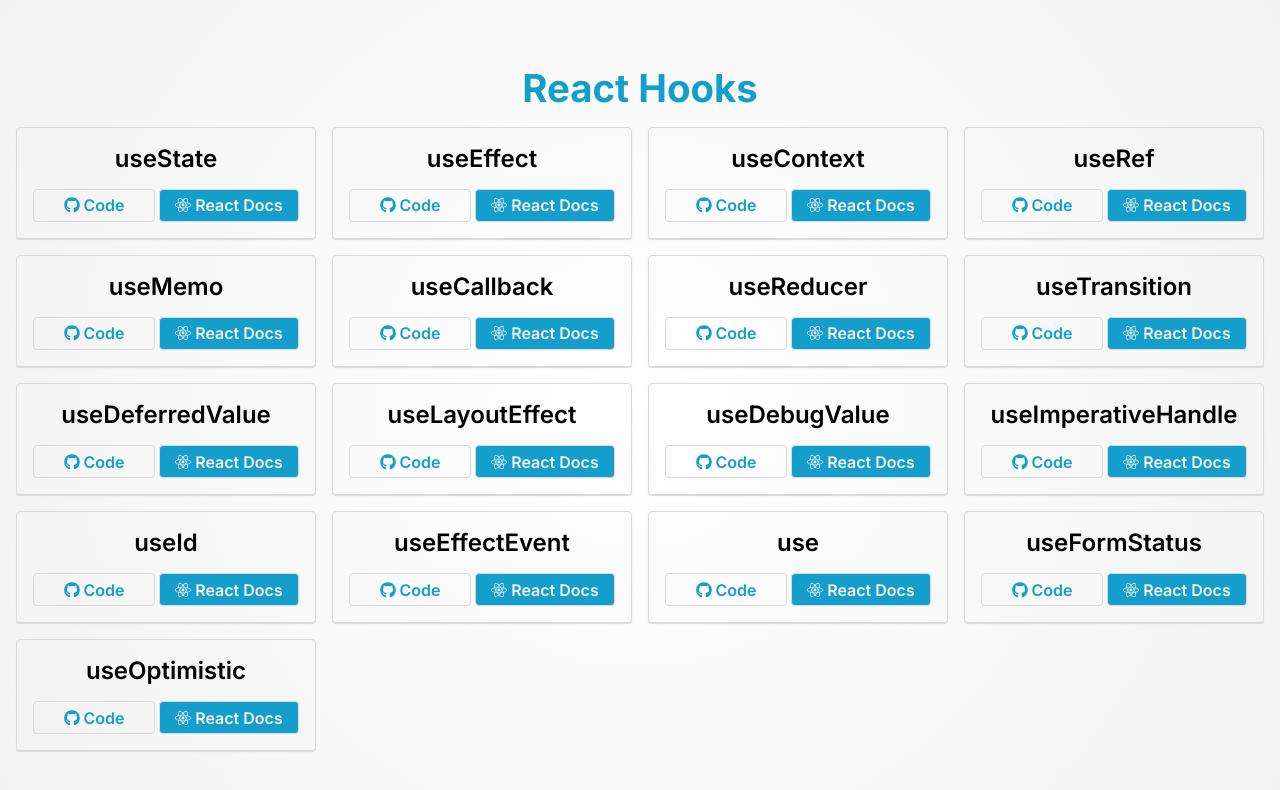
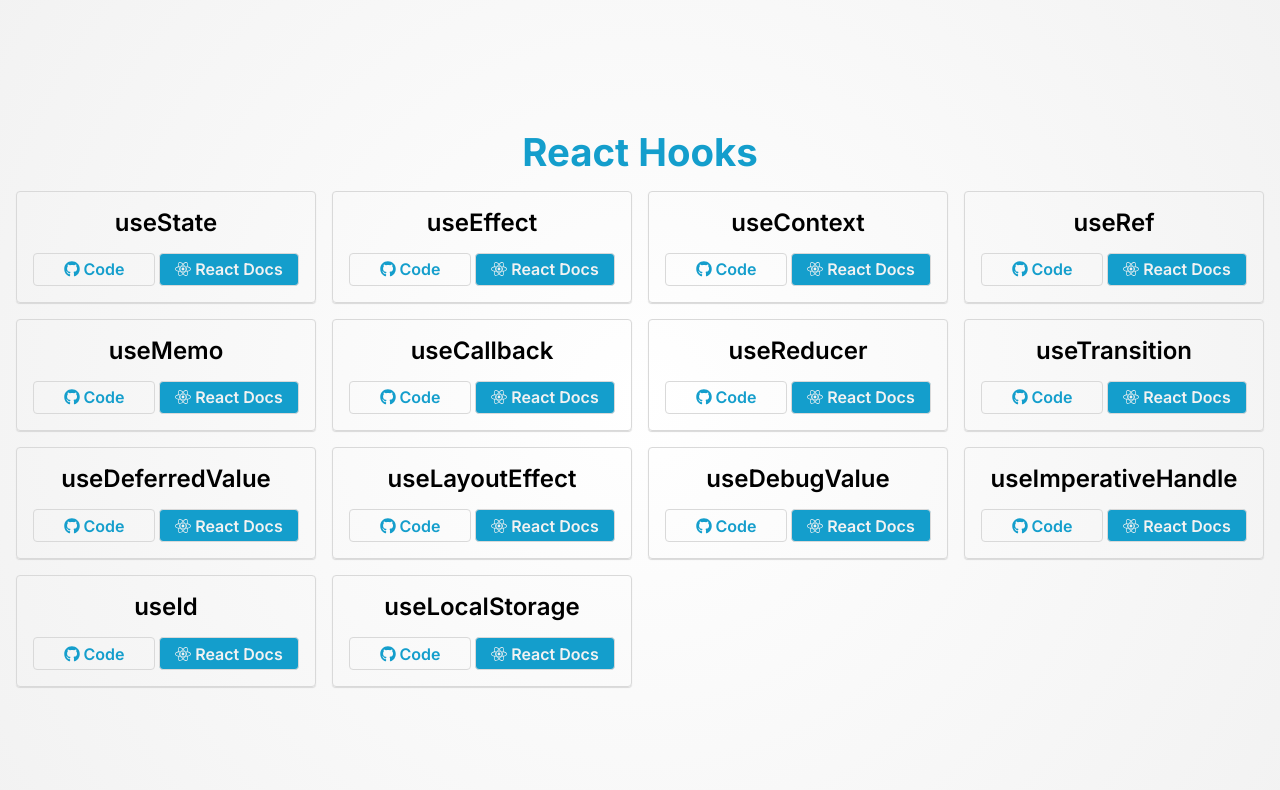
Before and after one commit to uttamakwana/react-hooks, a React (Vite) app: page / in a window 1280 px wide. Shown: the top 790 px of the page. Built offline with nearby package versions, Linux system fonts and the light colour scheme.

Commit message:
Hook: useLocalStorage completed

```diff
--- a/src/App.jsx
+++ b/src/App.jsx
@@ -1,5 +1,5 @@
 import { Route, Routes, useLocation, useNavigate } from "react-router-dom";
-import { Landing, UseState, UseEffect, UseContext, UseRef, UseMemo, UseCallback, UseReducer, UseTransition, UseDeferredValue, UseLayoutEffect, UseDebugValue, UseImperativeHandle, UseId } from "./pages";
+import { Landing, UseState, UseEffect, UseContext, UseRef, UseMemo, UseCallback, UseReducer, UseTransition, UseDeferredValue, UseLayoutEffect, UseDebugValue, UseImperativeHandle, UseId, UseLocalStorage } from "./pages";
 import { FaBars, FaHome } from "react-icons/fa";
 import { Sidebar } from "./components";
 
@@ -28,6 +28,7 @@
         <Route path="/useDebugValue" element={<UseDebugValue />} />
         <Route path="/useImperativeHandle" element={<UseImperativeHandle />} />
         <Route path="/useId" element={<UseId />} />
+        <Route path="/useLocalStorage" element={<UseLocalStorage />} />
       </Routes>
       {pathname !== "/" && (
         <>
--- a/src/constants/hooks.js
+++ b/src/constants/hooks.js
@@ -12,10 +12,11 @@
   "useDebugValue",
   "useImperativeHandle",
   "useId",
-  "useEffectEvent",
-  "use",
-  "useFormStatus",
-  "useOptimistic",
+  // "useEffectEvent",
+  // "use",
+  // "useFormStatus",
+  // "useOptimistic",
+  "useLocalStorage",
 ];
 
 export const hooks = hooksArr.map((hook, index) => ({
--- a/src/pages/Landing/Landing.jsx
+++ b/src/pages/Landing/Landing.jsx
@@ -4,6 +4,7 @@
 import { hooks } from "../../constants/hooks";
 import "./landing.css";
 import { useNavigate } from "react-router-dom";
+
 
 const Landing = () => {
   const navigate = useNavigate();
@@ -15,12 +16,13 @@
       </h1>
       <main className="| hook-cards-grid">
         {hooks.map((hook) => (
-          <div
-            className="hook-card"
-            key={hook.id}
-            onClick={() => navigate(`/${hook.name}`)}
-          >
-            <p className="| fs-subheading fw-600 text-center">{hook.name}</p>
+          <div className="hook-card" key={hook.id}>
+            <p
+              className="| fs-subheading fw-600 text-center"
+              onClick={() => navigate(`/${hook.name}`)}
+            >
+              {hook.name}
+            </p>
             <div className="hook-card-links">
               <a className="hook-card-link" href={hook.codeUrl} target="_blank">
                 <FaGithub /> Code
--- a/src/pages/index.js
+++ b/src/pages/index.js
@@ -12,6 +12,8 @@
 import UseDebugValue from "./useDebugValue/useDebugValue.jsx";
 import UseImperativeHandle from "./useImperativeHandle/useImperativeHandle.jsx";
 import UseId from "./useId/useId.jsx";
+// custom hooks
+import UseLocalStorage from "./useLocalStorage/useLocalStorage.jsx";
 
 export {
   Landing,
@@ -27,5 +29,6 @@
   UseLayoutEffect,
   UseDebugValue,
   UseImperativeHandle,
-  UseId
+  UseId,
+  UseLocalStorage
 };
--- /dev/null
+++ b/src/pages/useLocalStorage/hook/useLocalStorage.js
@@ -0,0 +1,17 @@
+import { useEffect, useState } from "react";
+
+function getStoredValue(key, initialValue) {
+  const storedValue = JSON.parse(localStorage.getItem(key));
+  if (storedValue) return storedValue;
+  if (initialValue instanceof Function) return initialValue();
+  return initialValue;
+}
+
+export function useLocalStorage(key, initialValue) {
+  const [value, setValue] = useState(() => getStoredValue(key, initialValue));
+
+  useEffect(() => {
+    localStorage.setItem(key, JSON.stringify(value));
+  }, [key, value]);
+  return [value, setValue];
+}
--- /dev/null
+++ b/src/pages/useLocalStorage/useLocalStorage.jsx
@@ -0,0 +1,49 @@
+import { Hero } from "../../components";
+import { useLocalStorage } from "./hook/useLocalStorage";
+
+const FRUIT_LIST = ["banana", "apple", "orange", "grapes"];
+
+const UseLocalStorage = () => {
+  const [input, setInput] = useLocalStorage("hook-input", "");
+  const [list, setList] = useLocalStorage("hook-list", FRUIT_LIST);
+
+  //does: updates the list of fruit
+  function updateList(value) {
+    setInput(value);
+    if (value) {
+      const updatedList = list.filter((item) =>
+        item.toLowerCase().includes(value)
+      );
+      setList(updatedList);
+    } else {
+      setList(FRUIT_LIST);
+    }
+  }
+  return (
+    <main className="hook-container use-local-storage-hook-container">
+      <Hero
+        hookName={"useLocalStorage"}
+        heroText={"by creating custom hook that persist value when we refresh"}
+      />
+      <div className="| readable-container my-1">
+        <input
+          type="text"
+          className="| input bg-white-700"
+          placeholder="text goes here..."
+          value={input}
+          onChange={(e) => updateList(e.target.value)}
+        />
+
+        <ul className="| flex gap-1">
+          {list.length > 0 ? (
+            list.map((item) => <li key={item}>{item}</li>)
+          ) : (
+            <strong>No items</strong>
+          )}
+        </ul>
+      </div>
+    </main>
+  );
+};
+
+export default UseLocalStorage;
```
